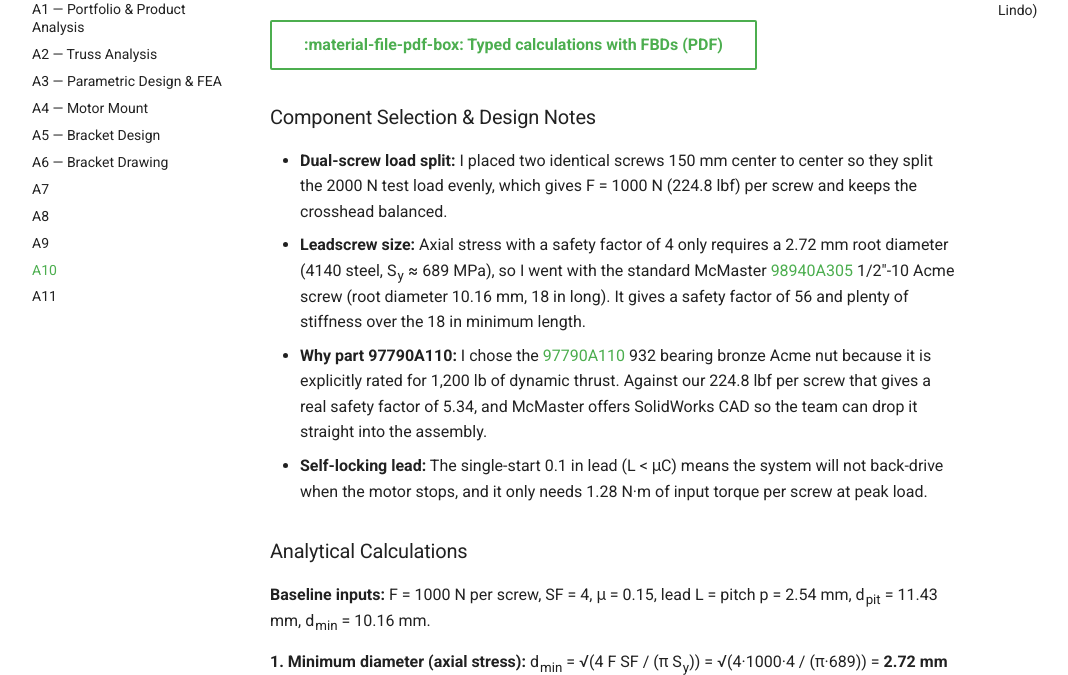
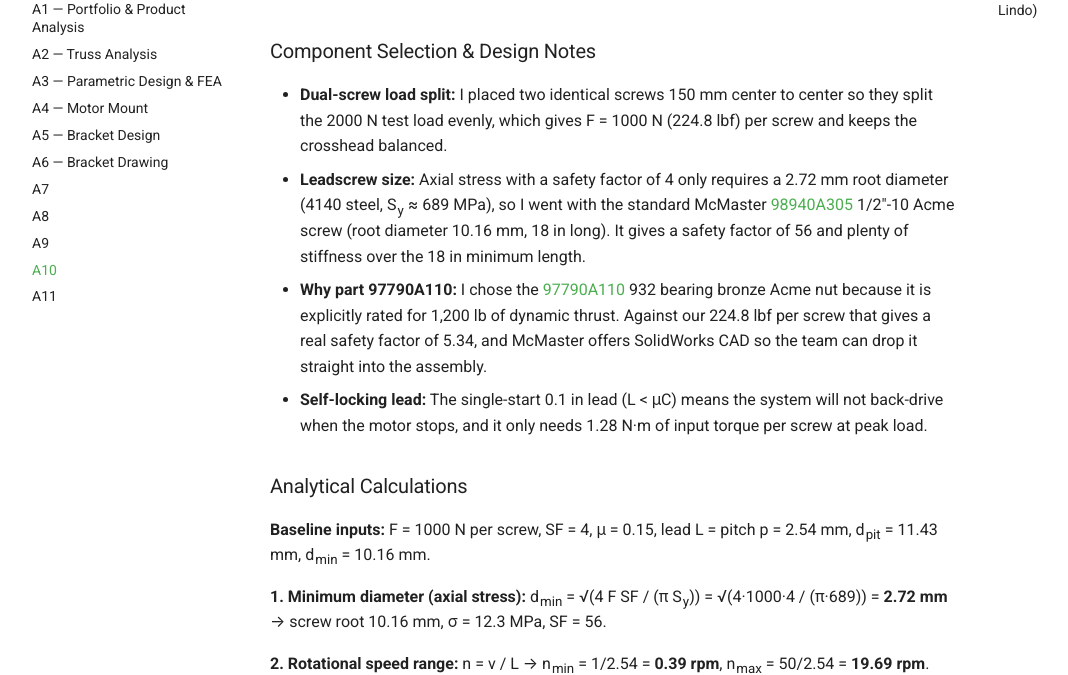
Before and after one commit to shamardlindo1/-megr2157-portfolio, an MkDocs documentation site: the page built from docs/assignments/A10/index.md, in a window 1280 px wide and 900 px high, scrolled down 976 px, cut to the strip 225-900 px from the top of the window. Shown: the whole strip, without its empty margins (26-1094 px from the left). Built offline with MkDocs 1.6.1 and Material for MkDocs 9.7.7, drawn with Linux system fonts in a browser that asks for light colours; part of the change alters nothing that is shown.

Commit message:
Add files via upload

```diff
--- a/docs/assignments/A10/index.md
+++ b/docs/assignments/A10/index.md
@@ -9,8 +9,6 @@ Tensile tester drive: two identical lead screws share a 2 kN test load (1000 N e
 For my part of the project, I sized the lead screw drivetrain for our 2 kN tensile tester. I worked through the minimum screw diameter from axial stress, found the rotational speed range needed for the 1 to 50 mm/min crosshead speeds, calculated the maximum input torque per screw, and verified the thread strength of a rated bronze flange nut (97790A110) from McMaster-Carr so the team has the exact mounting dimensions for the crosshead and CAD assembly.
 
 <iframe src="A10_Shamar_Leadscrew_Handwritten.pdf" width="100%" height="620px" style="border:1px solid #ccc;"></iframe>
-
-[:material-file-pdf-box: Typed calculations with FBDs (PDF)](A10_Shamar_Lindo_Part1.pdf){ .md-button }
 
 ### Component Selection & Design Notes
 
@@ -25,19 +23,11 @@ For my part of the project, I sized the lead screw drivetrain for our 2 kN tensi
 
 **1. Minimum diameter (axial stress):** d<sub>min</sub> = √(4 F SF / (π S<sub>y</sub>)) = √(4·1000·4 / (π·689)) = **2.72 mm** → screw root 10.16 mm, σ = 12.3 MPa, SF = 56.
 
-![Axial FBD](a10_fbd_axial.png)
-
 **2. Rotational speed range:** n = v / L → n<sub>min</sub> = 1/2.54 = **0.39 rpm**, n<sub>max</sub> = 50/2.54 = **19.69 rpm**.
-
-![Speed relation](a10_fbd_speed.png)
 
 **3. Maximum torque per screw:** F<sub>h</sub> = P (μC + L)/(C − μL) = 223.1 N (C = π d<sub>pit</sub> = 35.91 mm), T = F<sub>h</sub> d<sub>pit</sub>/2 = **1.28 N·m** per screw (2.55 N·m total). Efficiency 32%, self-locking.
 
-![Unwrapped helix FBD](a10_fbd_helix.png)
-
 **4. Flange nut thread check:** n<sub>t</sub> = 44.45/2.54 = 17.5 threads, σ<sub>bend</sub> = 6F/(n<sub>t</sub> π d<sub>min</sub> p) = 4.2 MPa (SF = 29), τ<sub>t</sub> = 1.9 MPa (SF = 37), manufacturer rating SF = 1200/224.8 = **5.34 ≥ 4**.
-
-![Nut thread FBD](a10_fbd_nut.png)
 
 ### Handoff Specs for Crosshead & CAD
 
@@ -56,12 +46,8 @@ I treated the crosshead as a simply supported beam on the two nuts (L = 150 mm)
 
 The stress analysis (M<sub>max</sub> = PL/4 = 75,000 N·mm, SF = 4) only required a bar height of 10.9 mm. However, the 0.1 mm deflection limit needs I ≥ 20,410 mm⁴, a height of at least 16.5 mm, so **stiffness governs** the design. I rounded up to a **55 x 20 mm bar**: σ = 20.5 MPa (SF 13.5) and δ<sub>max</sub> = 0.056 mm (0.066 mm with the Ø8.5 mm grip hole).
 
-![Beam FBD, shear and moment](a10_fbd_beam.png)
-
-![Deflection](a10_fbd_defl.png)
-
 ### Multiview Sketch
 
 Final crosshead: **6061-T6 aluminum bar 55 x 20 x 210 mm**, two Ø26 mm nut-barrel holes 150 mm apart, four #10 clearance holes per flange on a 38.1 mm bolt circle, and a Ø8.5 mm center hole for the grip adapter.
 
-![Crosshead multiview sketch](a10_sketch_crosshead.png)
+![Crosshead multiview sketch (Shamar Lindo)](a10_hw_sketch.jpg)
```
Also changed, not shown: docs/assignments/A10/a10_hw_sketch.jpg (added).
